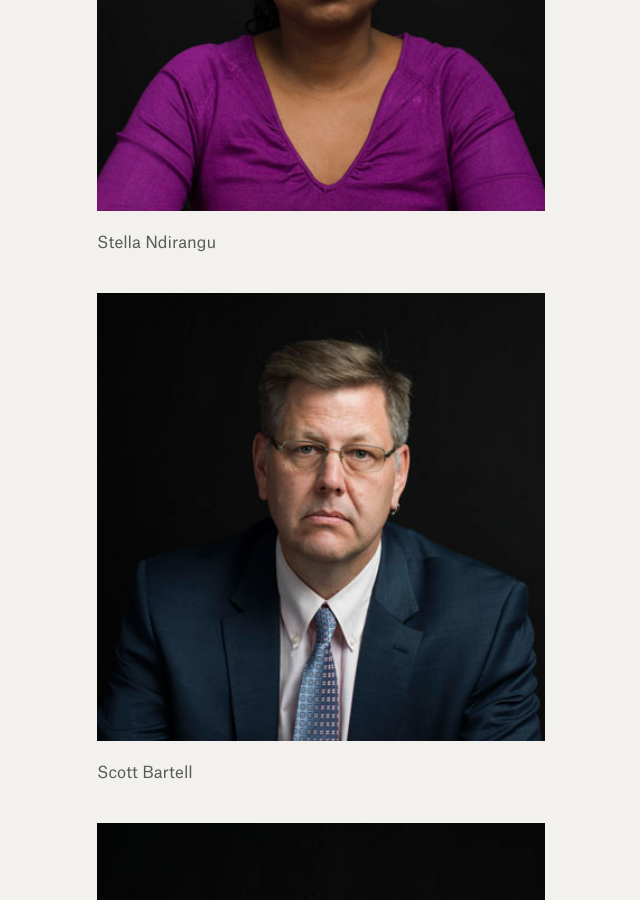
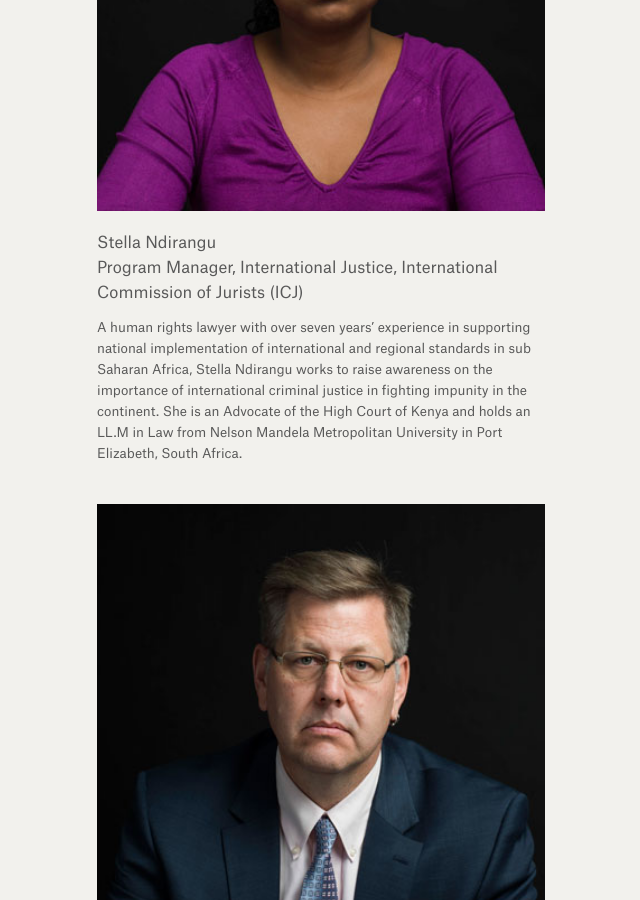
Before and after one commit to weights-and-measures/weights-and-measures.github.io, a Jekyll site: the page built from photographs.html, in a window 1280 px wide and 900 px high, scrolled down 7638 px. Shown: the whole window, without its empty margins (319-959 px from the left). Built offline with Jekyll 4.4.1, drawn with Linux system fonts in a browser that asks for light colours.

Commit message:
Updated D4

```diff
--- a/_photographs/d4.markdown
+++ b/_photographs/d4.markdown
@@ -6,4 +6,6 @@ position: 55
 
 ![stella_ndirangu07.jpg](/uploads/stella_ndirangu07.jpg)
 
-Stella Ndirangu
+Stella Ndirangu <br> Program Manager, International Justice, International Commission of Jurists (ICJ)
+
+A human rights lawyer with over seven years’ experience in supporting national implementation of international and regional standards in sub Saharan Africa, Stella Ndirangu works to raise awareness on the importance of international criminal justice in fighting impunity in the continent. She is an Advocate of the High Court of Kenya and holds an LL.M in Law from Nelson Mandela Metropolitan University in Port Elizabeth, South Africa.
```
